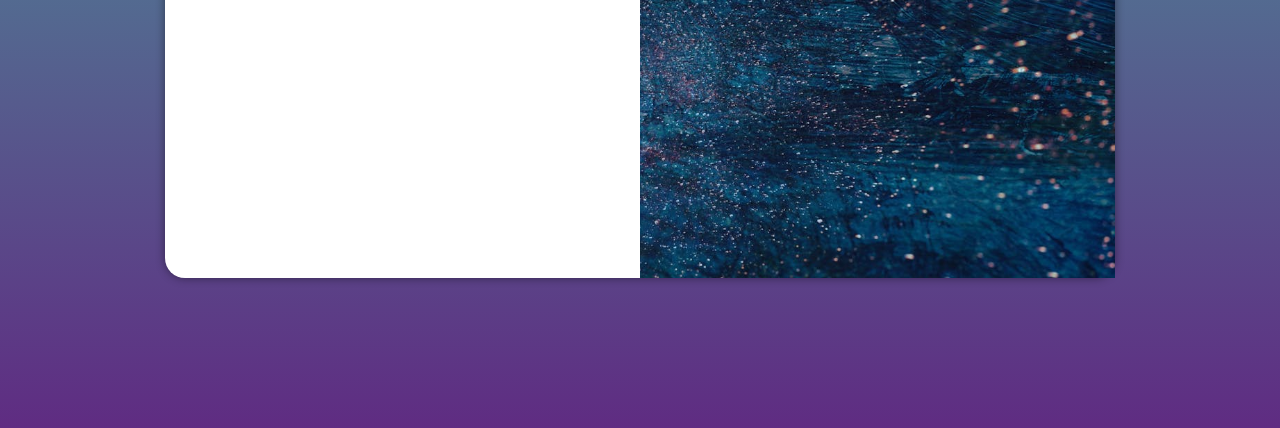
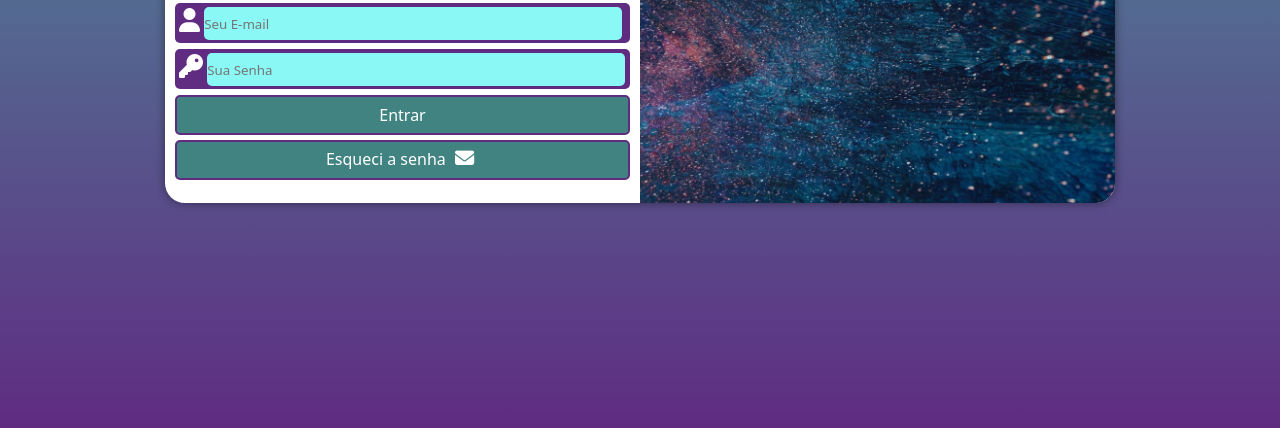
Before and after one commit to TiagoSoaresCavalcante/projeto-login, a plain HTML site: page index.html in a window 1280 px wide. Shown: the part 372-800 px from the top of the page. Drawn offline with Linux system fonts and the light colour scheme.

Commit message:
Atualizado

```diff
--- a/index.html
+++ b/index.html
@@ -43,7 +43,7 @@
                         <label for="isennha">Senha</label>
                     </div>
                     <input type="submit" value="Entrar">
-                    <a href="#">Esqueci a senha <i class="fa-solid fa-envelope"></i></a>
+                    <a class="botao" href="#">Esqueci a senha <i class="fa-solid fa-envelope"></i></a>
                 </form>
             </div>
         </section>
--- a/src/css/estilo.css
+++ b/src/css/estilo.css
@@ -64,3 +64,76 @@ section#login > div#formulario > h1{
 section#login > div#formulario > p{
     font-size: 0.8em;
 }
+
+form > div.campo{
+    background-color: #5F2C82;
+    width: 100%;
+    height: 40px;
+    margin: 6px 0px;
+    padding: 4px;
+    border-radius: 5px;
+}
+
+form > div.campo > label{
+    display: none;
+}
+
+ form > div.campo > i{
+    color: white;
+    font-size: 1.5em;
+
+ }
+
+  form > div.campo > input{
+    background-color: #8af8f4;
+    width: calc(100% - 29px);
+    height: 33px;
+    border: none;
+    border-radius: 5px;
+  }
+
+    form > div.campo > input:focus-within{
+        background-color: white;
+  }
+
+  form > input[type=submit]{
+    background-color: #408381;;
+    display: block;
+    width: 100%;
+    height: 40px;
+    font-size: 1em;
+    color: white;
+    border-radius: 5px;
+    border: 2px solid #5F2C82;
+    cursor: pointer;
+
+  }
+
+  form > input[type=submit]:hover{
+    background-color: white;
+    color: #408381;
+  }
+
+  form > a.botao{
+    display: block;
+    height: 40px;
+    font-size: 1em;
+    text-align: center;
+    line-height: 35px ;
+    background-color: #408381;
+    color: white;
+    margin-top: 5px;
+    border-radius: 5px;
+    border: 2px solid #5F2C82;
+    text-decoration: none;
+}
+
+  form > a.botao > i{
+    font-size: 1.2em;
+    margin: 5px;
+  }
+
+form > a.botao:hover{
+    background-color: white;
+    color: #408381;
+}
--- a/src/css/media-query.css
+++ b/src/css/media-query.css
@@ -8,7 +8,8 @@
         background-image: linear-gradient(to top, #5F2C82, #49A09D);
     }
     section#login{
-        width: 90vw;
+        width: 80vw;
+        height: 300px;
 
     }
 
@@ -16,7 +17,7 @@
         float: left;
         width: 30%;
         height: 100%;
-
+        border-radius: 20px 0px 0px 20px;
     }
 
     section#login > div#formulario{
@@ -33,12 +34,15 @@
 
     section#login{
         width: 950px;
+        height: 350px;
     }
 
     section#login > div#imagem{
         float: right;
         width: 50%;
         height: 100%;
+
+        border-radius: 0px 20px 20px 0px;
     }
 
     section#login > div#formulario{
```
